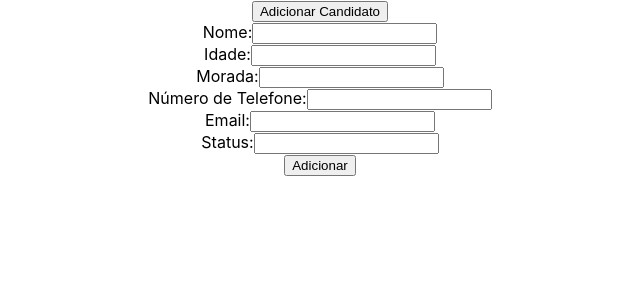
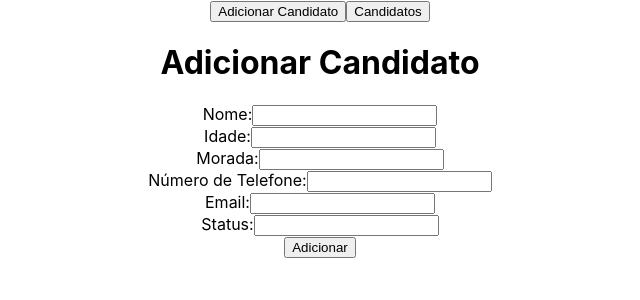
Before and after one commit to Fernot94/desafiodesignvii, a React (Create React App) app: page / in a window 1280 px wide. Both pictures are taken after a click on the button "Adicionar Candidato". Shown: the top 300 px of the page, without its empty margins (320-960 px from the left). Built offline with nearby package versions, Linux system fonts and the light colour scheme.

Commit message:
Updated Formulario, added Candidatos

```diff
--- a/src/App.js
+++ b/src/App.js
@@ -2,9 +2,11 @@ import logo from "./logo.svg";
 import "./App.css";
 import { useState } from "react";
 import Formulario from "./Formulario";
+import Candidatos from "./Candidatos";
 
 function App() {
   const [form, setForm] = useState(false);
+  const [cand, setCand] = useState(false);
 
   return (
     <div className="App">
@@ -12,8 +14,14 @@ function App() {
         <button className="candidaturas" onClick={() => setForm(!form)}>
           Adicionar Candidato
         </button>
+        <button className="candidates" onClick={() => setCand(!cand)}>
+          Candidatos
+        </button>
       </div>
-      <div className="body">{form == false ? "" : <Formulario />}</div>
+      <div className="body">
+        {form == false ? "" : <Formulario />}
+        {cand == false ? "" : <Candidatos />}
+      </div>
     </div>
   );
 }
--- /dev/null
+++ b/src/Candidatos.jsx
@@ -0,0 +1,9 @@
+import { useState } from "react";
+
+export default function Candidatos() {
+  return (
+    <div>
+      <h1>Candidatos</h1>
+    </div>
+  );
+}
--- a/src/Formulario.jsx
+++ b/src/Formulario.jsx
@@ -10,6 +10,7 @@ export default function Formulario() {
   const [success, setSuccess] = useState(false);
   return (
     <div>
+      <h1>Adicionar Candidato</h1>
       <form>
         <label>
           Nome:
@@ -65,7 +66,7 @@ export default function Formulario() {
           />
         </label>
         <br />
-        <button onClick={() => setSuccess(true)}>Adicionar</button>
+        <button onClick={() => setSuccess(!success)}>Adicionar</button>
         {success == false ? "" : <h2>Candidato adicionado com sucesso!</h2>}
       </form>
     </div>
```
